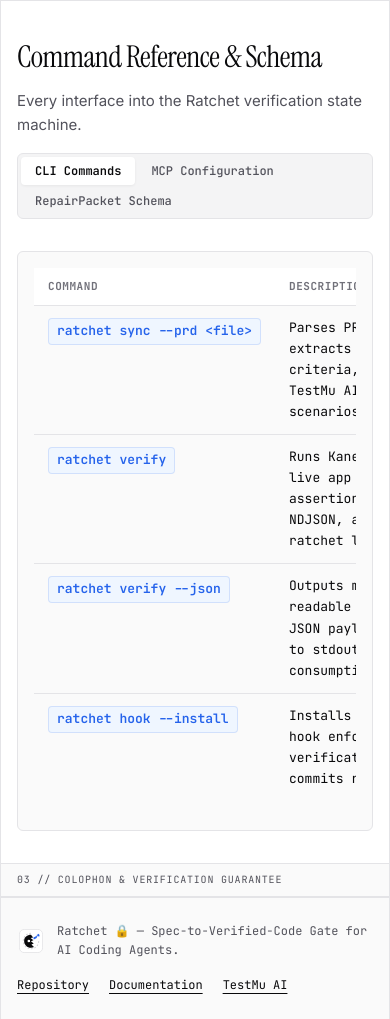
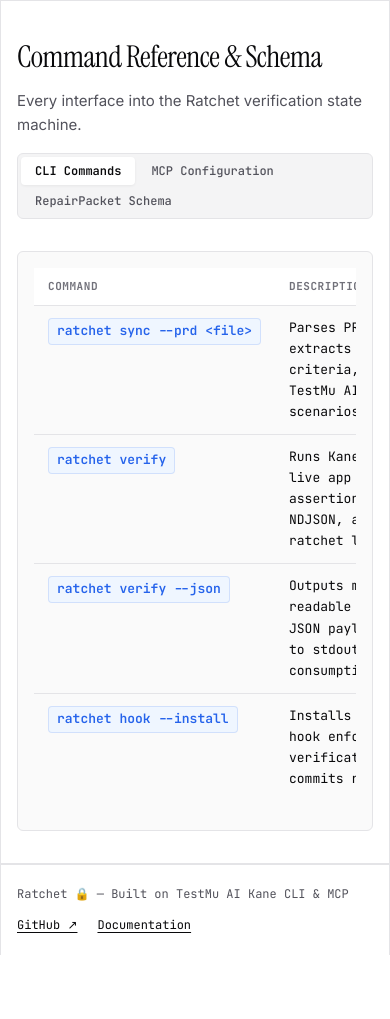
Before and after one commit to Miracle-Alajemba/ratchet, a website: page website/index.html in a window 390 px wide. Shown: the part 4220-5239 px from the top of the page. After the commit the page ends 5175 px from the top, so only its background shows below. Drawn offline with nearby package versions, Linux system fonts and the light colour scheme.

Commit message:
fix: improve responsiveness, upgrade ratchet SVG logo, and remove colophon bar

```diff
--- a/website/index.html
+++ b/website/index.html
@@ -1134,12 +1134,12 @@
     }
 
     /* ==========================================================================
-       FOOTER / COLOPHON
+       CLEAN MINIMAL FOOTER
        ========================================================================== */
-    .colophon-section {
-      background: var(--bg-subtle);
+    .site-footer {
+      background: var(--bg);
       border-top: 1px solid var(--border);
-      padding: 36px 48px;
+      padding: 24px 32px;
       display: flex;
       justify-content: space-between;
       align-items: center;
@@ -1147,30 +1147,23 @@
       font-size: 12px;
       color: var(--text-muted);
       flex-wrap: wrap;
+      gap: 16px;
+      width: 100%;
+    }
+
+    .footer-links {
+      display: flex;
+      align-items: center;
       gap: 20px;
-      width: 100%;
-    }
-
-    .colophon-brand-group {
-      display: flex;
-      align-items: center;
-      gap: 12px;
-    }
-
-    .colophon-links {
-      display: flex;
-      align-items: center;
-      gap: 20px;
-      flex-wrap: wrap;
-    }
-
-    .colophon-links a {
+    }
+
+    .footer-links a {
       color: var(--text);
       text-decoration: underline;
-      text-underline-offset: 4px;
-    }
-
-    .colophon-links a:hover {
+      text-underline-offset: 3px;
+    }
+
+    .footer-links a:hover {
       color: var(--cobalt);
     }
 
@@ -1291,8 +1284,8 @@
         padding: 40px 24px;
       }
 
-      .colophon-section {
-        padding: 28px 24px;
+      .site-footer {
+        padding: 20px 24px;
       }
     }
 
@@ -1355,11 +1348,11 @@
         padding: 16px;
       }
 
-      .colophon-section {
-        padding: 24px 16px;
+      .site-footer {
+        padding: 20px 16px;
         flex-direction: column;
         align-items: flex-start;
-        gap: 16px;
+        gap: 12px;
       }
     }
   </style>
@@ -1856,35 +1849,14 @@
       </div>
     </section>
 
-    <!-- SECTION MARKER 03 -->
-    <div class="section-label-bar">
-      <span>03 // COLOPHON & VERIFICATION GUARANTEE</span>
-      <div class="status-readout">
-        <span>MAINTAINER: MIRACLE ALAJEMBA</span>
-        <span>•</span>
-        <span>LICENSE: MIT</span>
+    <!-- Clean Minimal Footer -->
+    <footer class="site-footer">
+      <div>
+        <span>Ratchet 🔒 — Built on TestMu AI Kane CLI & MCP</span>
       </div>
-    </div>
-
-    <!-- COLOPHON FOOTER -->
-    <footer class="colophon-section">
-      <div class="colophon-brand-group">
-        <div class="ratchet-logo-wrapper">
-          <svg width="24" height="24" viewBox="0 0 28 28" fill="none" xmlns="http://www.w3.org/2000/svg">
-            <rect x="0.5" y="0.5" width="27" height="27" rx="5.5" fill="#FFFFFF" stroke="#E4E4E7" />
-            <path d="M 14 5 C 9.03 5 5 9.03 5 14 C 5 18.97 9.03 23 14 23 C 18.97 23 23 18.97 23 14" stroke="#D4D4D8" stroke-width="1.2" stroke-dasharray="2 2" />
-            <path d="M 14 6.8 L 16.5 10 L 13.5 10.5 L 16.8 13.2 L 13.8 14.2 L 17.2 16.8 L 14.5 18.2 L 17.5 21 C 16.4 21.6 15.2 22 14 22 C 9.58 22 6 18.42 6 14 C 6 9.58 9.58 6.8 14 6.8 Z" fill="#09090B" />
-            <circle cx="11.5" cy="14" r="2.2" fill="#FFFFFF" stroke="#09090B" stroke-width="1.2" />
-            <path d="M 22.5 7.2 L 16.8 10 L 17.2 12.2 L 20.2 10.8 Z" fill="#2563EB" />
-            <circle cx="22.5" cy="7.2" r="1.8" fill="#2563EB" stroke="#FFFFFF" stroke-width="0.8" />
-          </svg>
-        </div>
-        <span>Ratchet 🔒 — Spec-to-Verified-Code Gate for AI Coding Agents.</span>
-      </div>
-      <div class="colophon-links">
-        <a href="https://github.com/Miracle-Alajemba/ratchet" target="_blank" rel="noopener noreferrer">Repository</a>
+      <div class="footer-links">
+        <a href="https://github.com/Miracle-Alajemba/ratchet" target="_blank" rel="noopener noreferrer">GitHub ↗</a>
         <a href="https://github.com/Miracle-Alajemba/ratchet/blob/main/README.md" target="_blank" rel="noopener noreferrer">Documentation</a>
-        <a href="https://testmu.ai" target="_blank" rel="noopener noreferrer">TestMu AI</a>
       </div>
     </footer>
 
```
